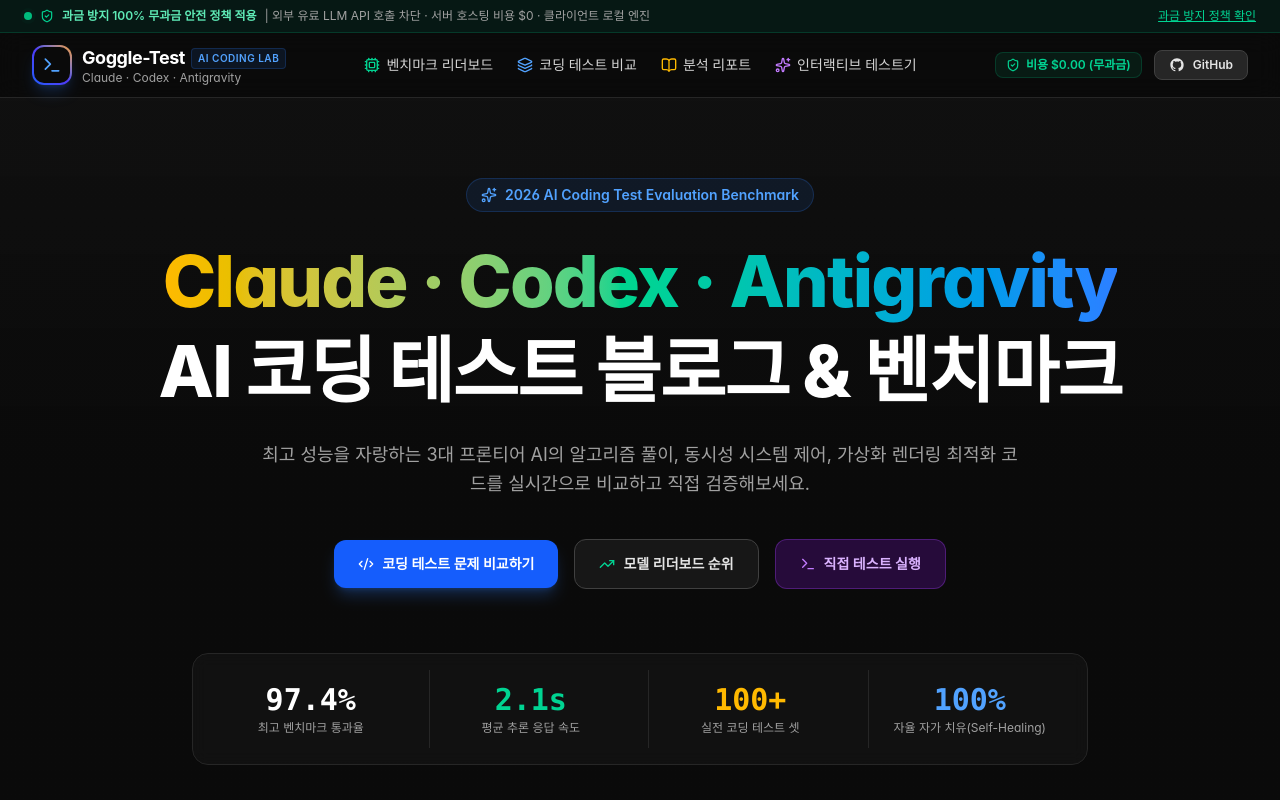
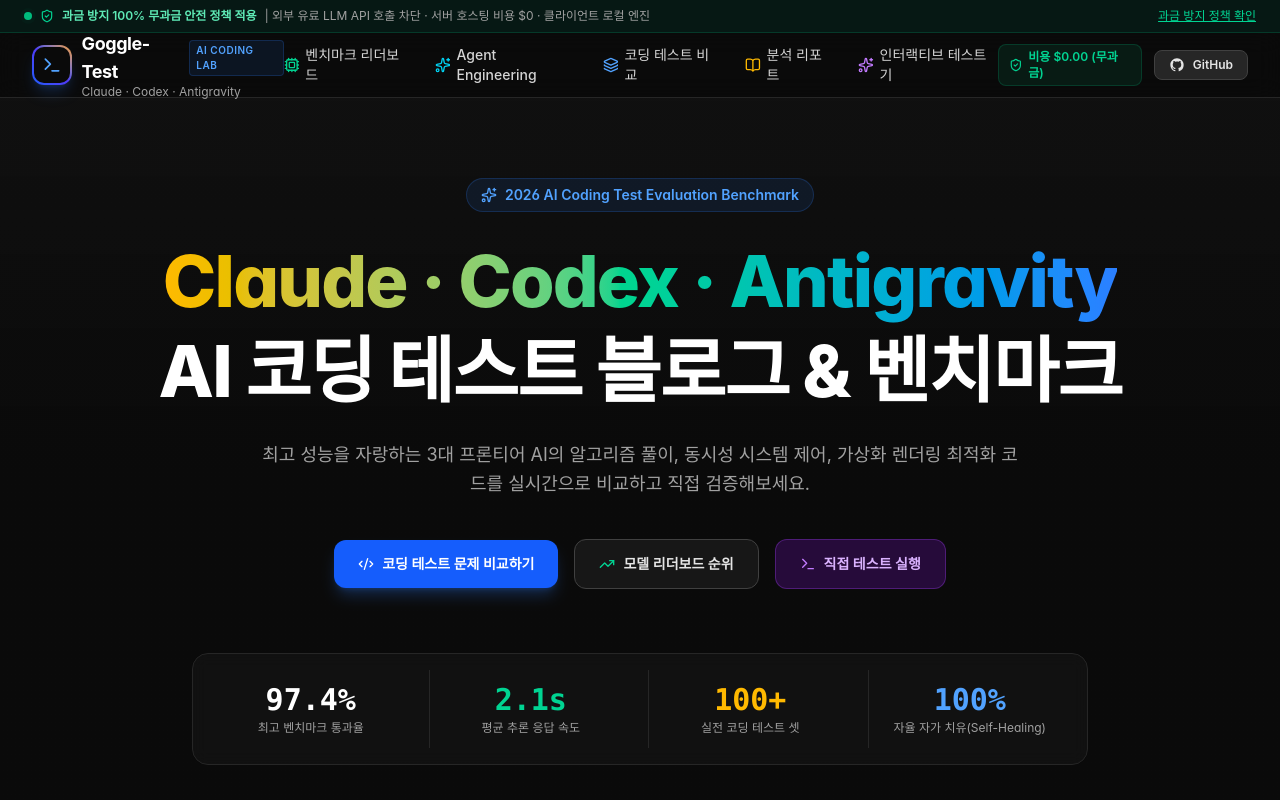
Before and after one commit to koreatest12/goggle-test, a Next.js app: page / in a window 1280 px wide. Shown: the top 800 px of the page. Built offline with nearby package versions, Linux system fonts and the light colour scheme.

Commit message:
feat: add Agent Engineering navigation

```diff
--- a/src/components/Navbar.tsx
+++ b/src/components/Navbar.tsx
@@ -36,6 +36,10 @@
             <Cpu className="w-4 h-4 text-emerald-400" />
             벤치마크 리더보드
           </a>
+          <a href="#agents" className="flex items-center gap-1.5 hover:text-white transition-colors">
+            <Sparkles className="w-4 h-4 text-cyan-400" />
+            Agent Engineering
+          </a>
           <a href="#tests" className="flex items-center gap-1.5 hover:text-white transition-colors">
             <Layers className="w-4 h-4 text-blue-400" />
             코딩 테스트 비교
```
